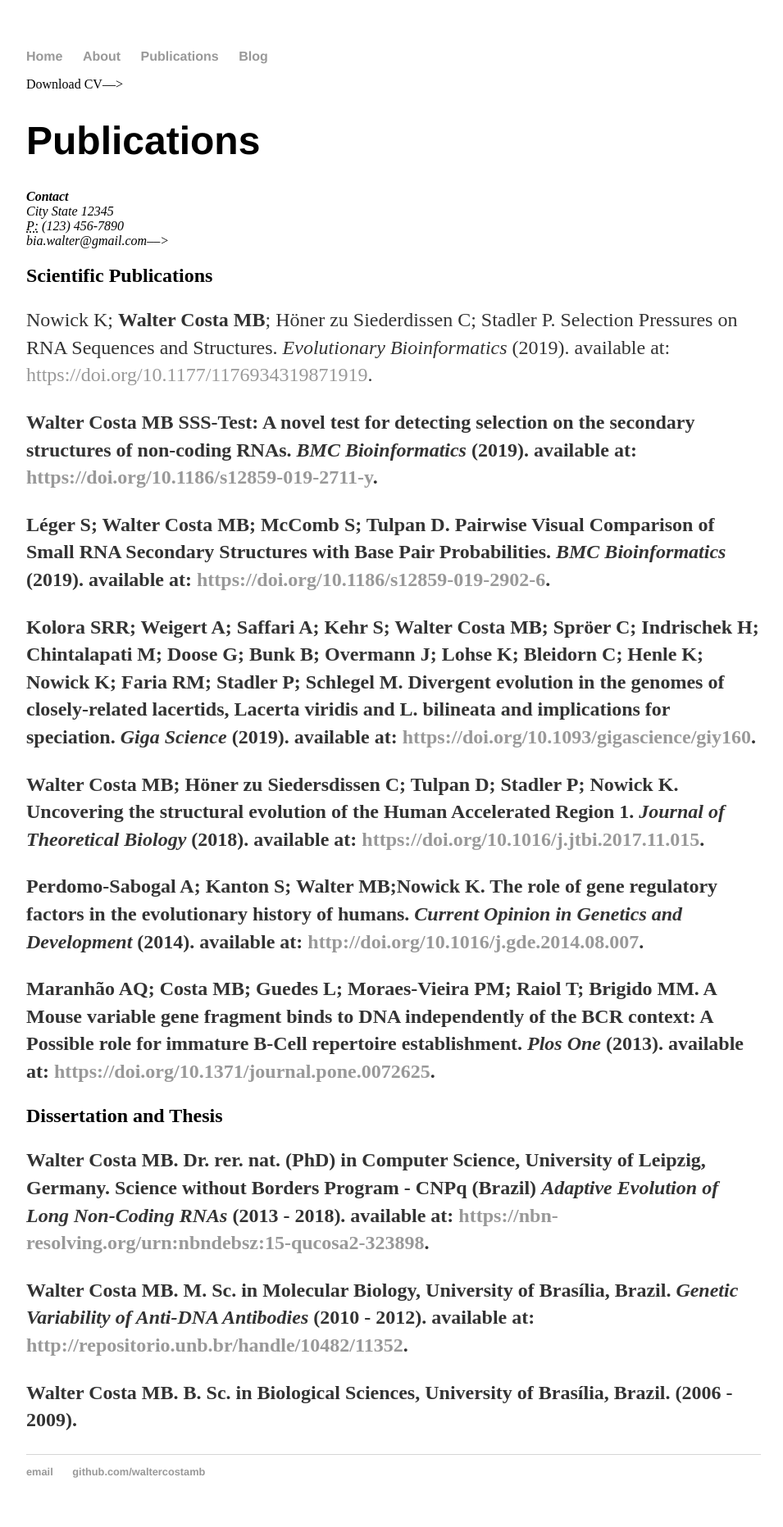
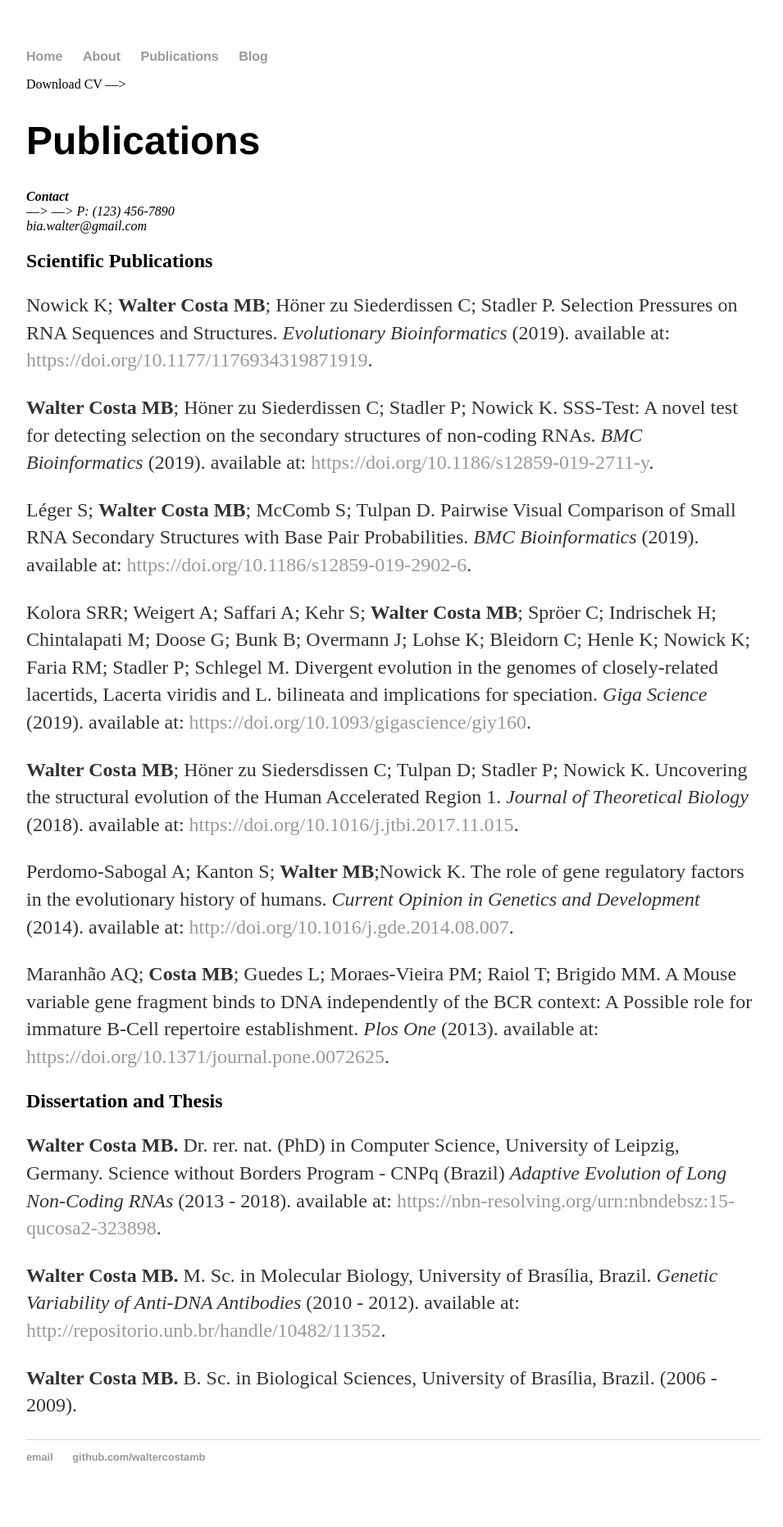
Before and after one commit to waltercostamb/waltercostamb.github.io, a Jekyll site: the page built from pubs/index.html, in a window 1280 px wide. Shown: the whole page at 82% size, without its empty margins (160-1115 px from the left). Built offline with Jekyll 4.4.1, drawn with Linux system fonts in a browser that asks for light colours.

Commit message:
Update index.html

```diff
--- a/pubs/index.html
+++ b/pubs/index.html
@@ -4,14 +4,14 @@ title: Publications of Maria Beatriz Walter Costa
 ---
 
 	<div class="pubs">
-		<! –– <a href="#" class="download" title="Download CV as PDF">Download CV</a>––>
+		<! –– <a href="#" class="download" title="Download CV as PDF">Download CV</a> ––>
 					<h1>Publications</h1>
 					<address>
 				<strong>Contact</strong><br>
-		<! ––			Street Address<br>
-					City State 12345<br>
-					<abbr title="phone">P:</abbr> (123) 456-7890<br>
-					<span class="obfuscate">bia.walter@gmail.com</span>––>
+		<! ––			Street Address<br> ––>
+		<! ––			City State 12345<br> ––>
+		<! ––			<abbr title="phone">P:</abbr> (123) 456-7890<br>
+					<span class="obfuscate">bia.walter@gmail.com</span>
 					</address>
 
 					<h2>Scientific Publications</h2>
@@ -20,11 +20,11 @@ title: Publications of Maria Beatriz Walter Costa
           and Structures. <em>Evolutionary Bioinformatics</em> (2019). available at:
           <a href="#">https://doi.org/10.1177/1176934319871919</a>.
 
-			 		<p><strong>Walter Costa MB</strong; Höner zu Siederdissen C; Stadler P; Nowick K.> SSS-Test: A novel test for detecting
+			 		<p><strong>Walter Costa MB</strong>; Höner zu Siederdissen C; Stadler P; Nowick K. SSS-Test: A novel test for detecting
           selection on the secondary structures of non-coding RNAs. <em>BMC Bioinformatics</em> (2019). available at:
           <a href="#">https://doi.org/10.1186/s12859-019-2711-y</a>.
 
-			 		<p>Léger S; <strong>Walter Costa MB; McComb S; Tulpan D</strong>. Pairwise Visual Comparison of Small RNA Secondary
+			 		<p>Léger S; <strong>Walter Costa MB</strong>; McComb S; Tulpan D. Pairwise Visual Comparison of Small RNA Secondary
           Structures with Base Pair Probabilities. <em>BMC Bioinformatics</em> (2019). available at:
           <a href="#">https://doi.org/10.1186/s12859-019-2902-6</a>.
 
```
